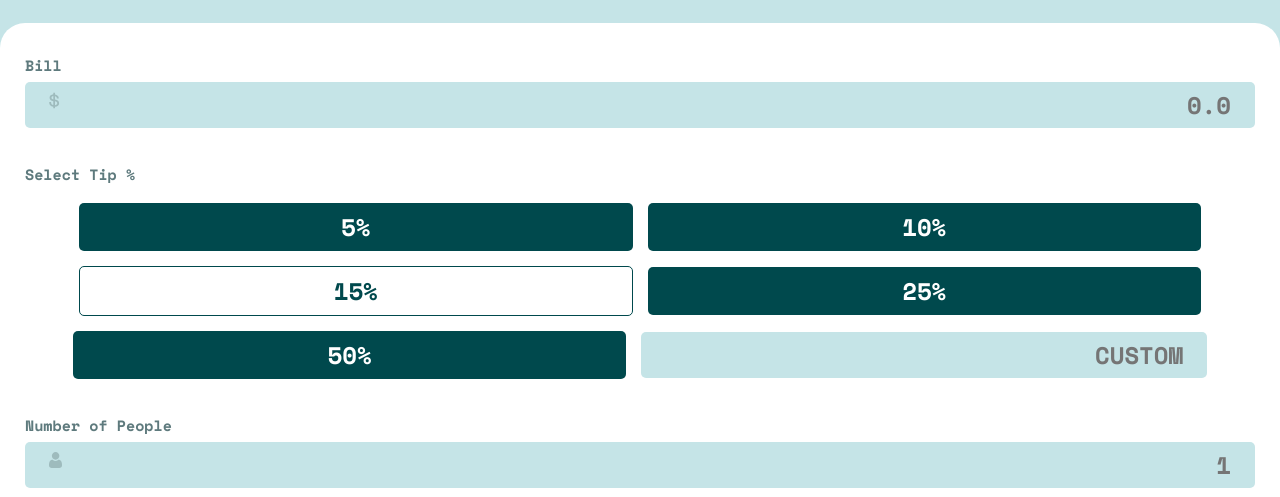
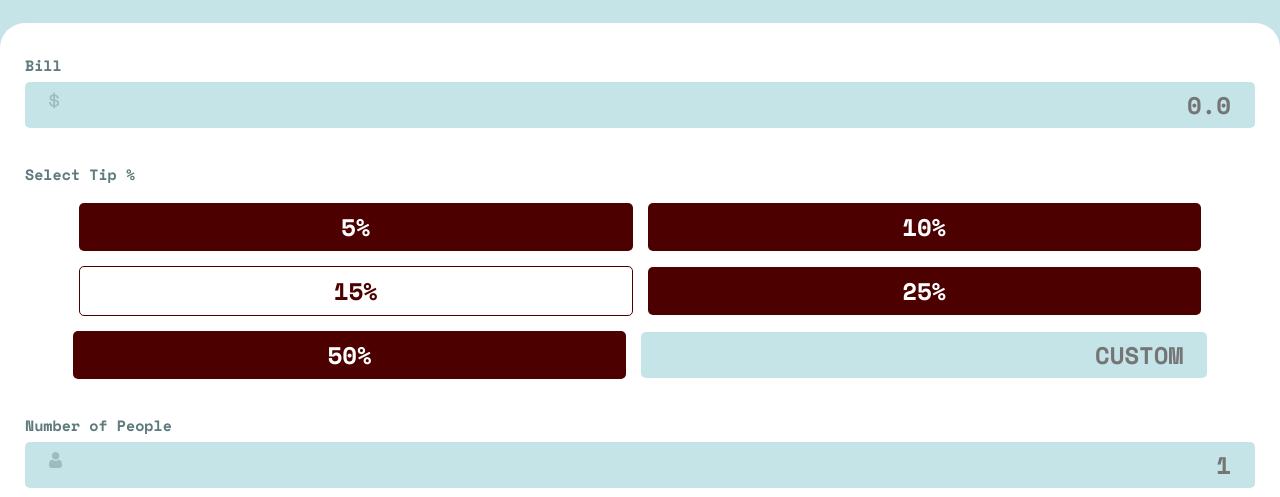
Before and after one commit to ManuelFrancisco42/frontendMentorTipCalculatorApp, a website: page index.html in a window 1280 px wide. Shown: the part 120-617 px from the top of the page. Drawn offline with nearby package versions, Linux system fonts and the light colour scheme.

Commit message:
color changed

```diff
--- a/sass/_base.scss
+++ b/sass/_base.scss
@@ -11,7 +11,7 @@ $strong-cyan: hsl(172, 67%, 45%);
 
 /* Neutral */
 
-$very-dark-cyan: hsl(183, 100%, 15%);
+$very-dark-cyan: hsl(0, 100%, 15%);
 $dark-grayish-cyan: hsl(186, 14%, 43%);
 $grayish-cyan: hsl(184, 14%, 56%);
 $light-grayish-cyan: hsl(185, 41%, 84%);
```
Also changed, not shown: css/main.css, css/main.min.css.
